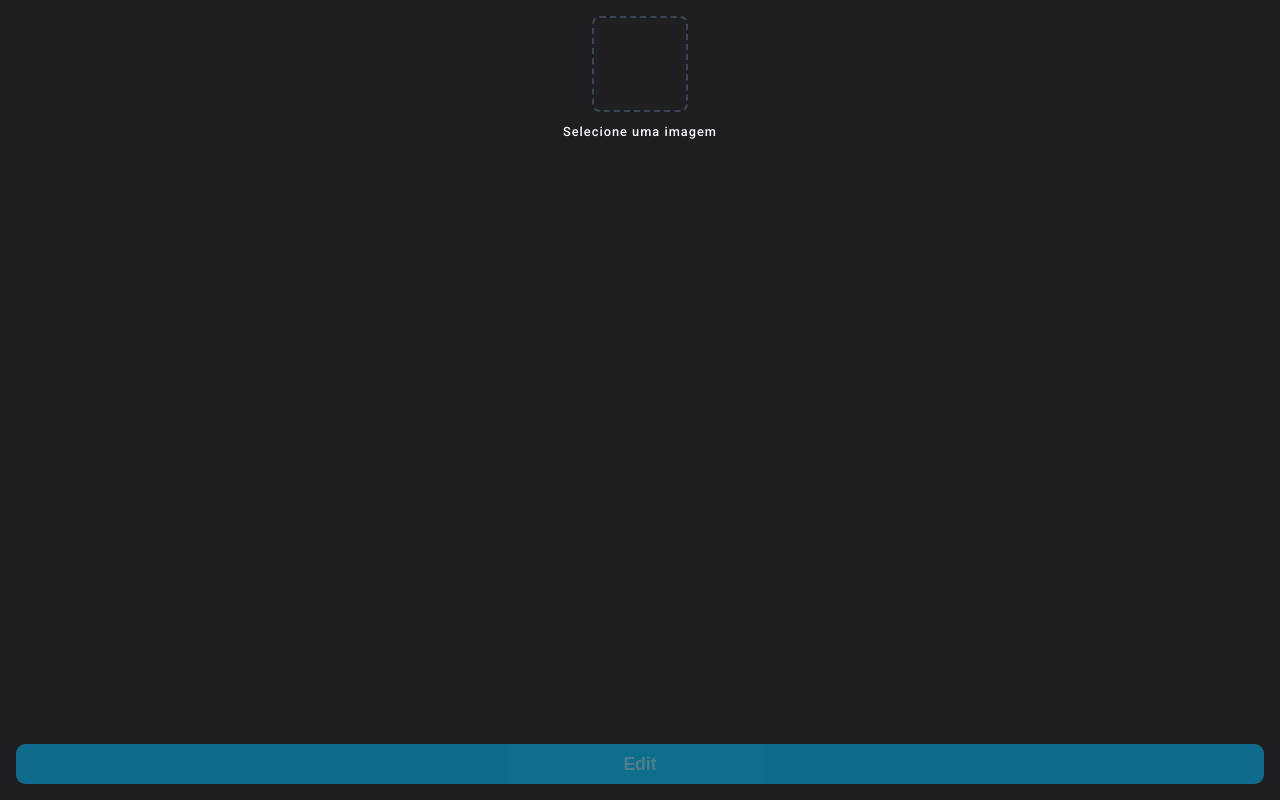
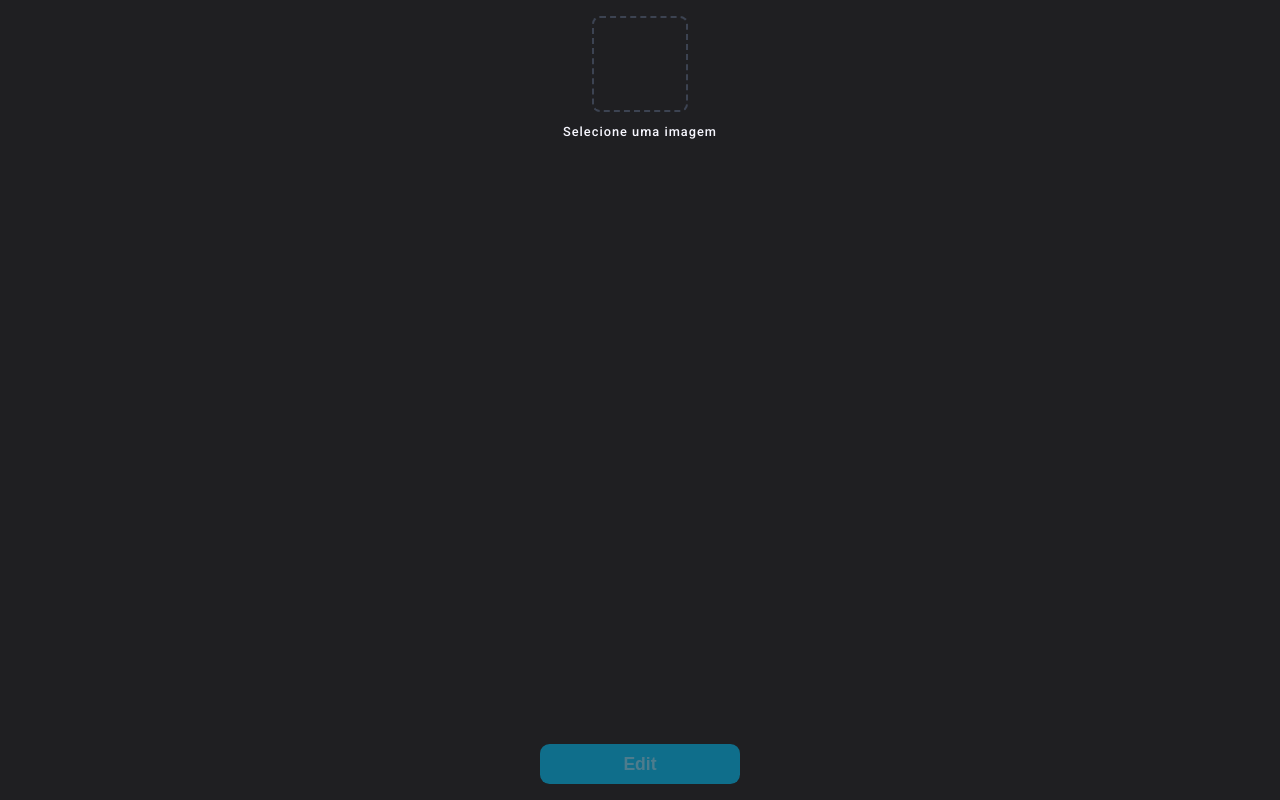
Before and after one commit to JirlanSouza/imager, a React (Vite) app: page / in a window 1280 px wide. Built offline with nearby package versions, Linux system fonts and the light colour scheme.

Commit message:
Added the responsive layout in SelectImage screen

```diff
--- a/src/screens/SelectImage/styles.module.scss
+++ b/src/screens/SelectImage/styles.module.scss
@@ -5,16 +5,32 @@
   flex-direction: column;
   align-items: center;
   justify-content: space-between;
+  row-gap: 2rem;
 
   height: 100%;
-  width: 100%;
+  width: 100vw;
   padding: 1rem;
+
+  @media (min-width: 800px) {
+    max-width: 1100px;
+  }
+
+  @media (min-height: 900px) {
+    padding-top: 5rem;
+    padding-bottom: 3rem;
+  }
 }
 
 .app_select_image {
   flex: 1;
   display: flex;
   flex-direction: column;
+  row-gap: 2rem;
+
+  @media (min-width: 600px) and (max-width: 800px) {
+    height: 60%;
+  }
+
 }
 
 .app_original_image_view {
@@ -23,13 +39,16 @@
   justify-content: center;
   align-self: center;
 
-  width: 100%;
+  width: 100vw;
   margin-top: auto;
   margin-bottom: auto;
+  padding: 0 1rem;
 
   img {
     width: 100%;
+    max-width: fit-content;
     height: 100%;
+    max-height: 600px;
     object-fit: contain;
     border-radius: 0.8rem;
   }
@@ -42,8 +61,15 @@
 
   width: 100%;
 
+
+
   button {
     flex: 1;
+
+    @media (min-width: 600px) {
+      max-width: 200px;
+      margin-top: 3rem;
+    }
   }
 
   ;
```
